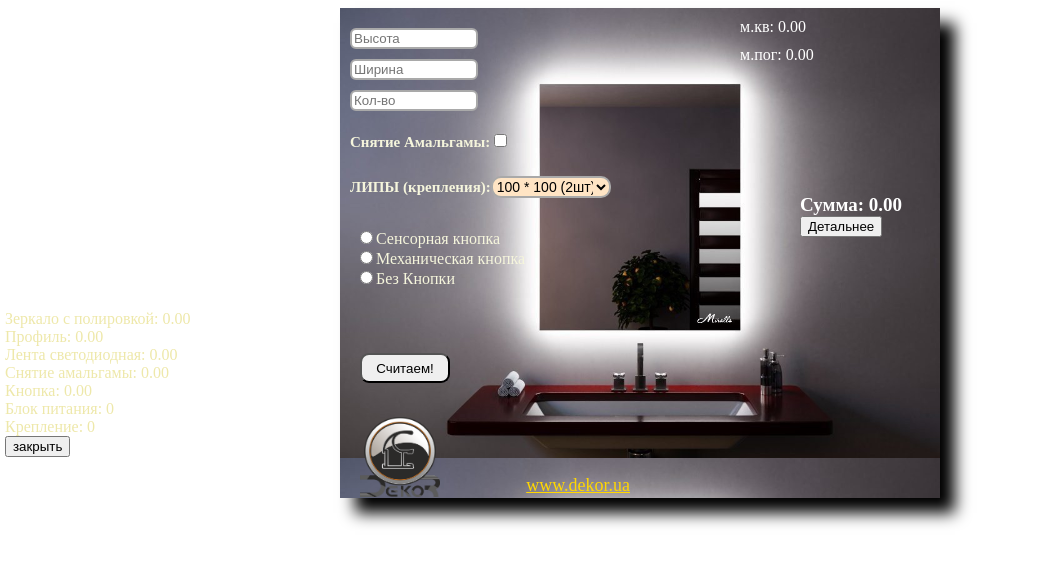
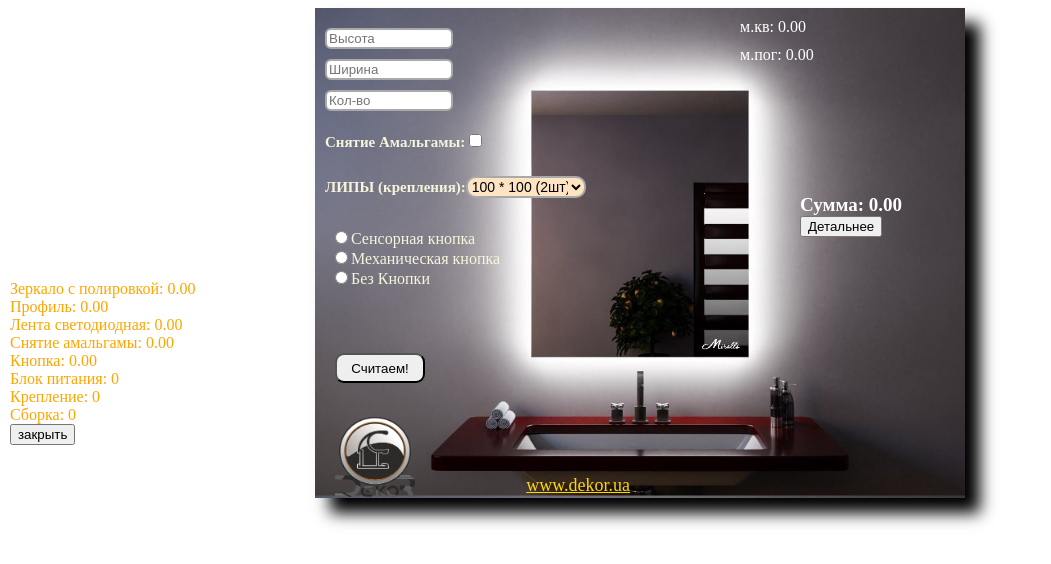
Before and after one commit to chetkiy777/lighting-mirror, a React (Create React App) app: page /#/showInfo in a window 1280 px wide. Shown: the top 564 px of the page, without its empty margins (0-1051 px from the left). Built offline with nearby package versions, Linux system fonts and the light colour scheme.

Commit message:
added install coast,change size app and some block

```diff
--- a/src/components/InputData.jsx
+++ b/src/components/InputData.jsx
@@ -8,7 +8,8 @@ import {
     setMkv,
     setMpog,
     setPowerBlock,
-    setLipsCoast
+    setLipsCoast,
+    setInstallCoast
 } from "../store/mainReducer";
 
 
@@ -38,6 +39,12 @@ export const InputData = () => {
         }
     }
 
+    const setCoastAmalgama = (isAmalgama) => {
+        if (isAmalgama) {
+            dispatch(setAmalgamaCoast(205))
+        }
+    }
+
 
     const handleSubmit = (e) => {
         e.preventDefault()
@@ -60,7 +67,9 @@ export const InputData = () => {
         dispatch(setMkv(data))
         dispatch(setMpog(data))
         dispatch(setAmalgama(data))
-        dispatch(setAmalgamaCoast(data))
+        dispatch(setInstallCoast(550))
+
+        setCoastAmalgama(data.isAmalgama)
 
         switch (data.btnType) {
             case "sensorBtn":
@@ -96,8 +105,8 @@ export const InputData = () => {
                     <label className={style.label} htmlFor="select">ЛИПЫ (крепления):
                     <select name="select" className={style.select}>
                         <option value="mini" >100 * 100 (2шт)</option>
-                        <option value="middle" >100 * 100 (2шт)</option>
-                        <option value="large" >100 * 100 (2шт)</option>
+                        <option value="middle" >150 * 90 (2шт)</option>
+                        <option value="large" >250 * 100 (2шт)</option>
                     </select>
                     </label>
                 </div>
--- a/src/components/ResultData.jsx
+++ b/src/components/ResultData.jsx
@@ -1,7 +1,6 @@
 import React from "react"
 import style from "./style.module.css"
 import {useSelector, useDispatch} from "react-redux";
-import {NavLink} from "react-router-dom";
 import {ShowInfo} from "./ShowInfo"
 import {showInfoToggle} from "../store/mainReducer"
 
@@ -19,6 +18,8 @@ export const ResultData = () => {
     const coastLED = useSelector(state => state.mainReducer.coastLED)
     const powerBlockType = useSelector(state => state.mainReducer.powerBlockType)
     const coastLips = useSelector(state => state.mainReducer.coastLips)
+    const installCoast = useSelector(state => state.mainReducer.installCoast)
+
 
     const openInfo = () => {
         dispatch(showInfoToggle(true))
@@ -28,7 +29,7 @@ export const ResultData = () => {
 
 
     let summ = (mkv * 514) + (mpog * 29) + (mkv * coastAmalgama) + (mpog * coastLED)
-               + (mpog * profileCoast) + btnTypeCoast + powerBlockType + coastLips
+               + (mpog * profileCoast) + btnTypeCoast + powerBlockType + coastLips + installCoast
 
 
 
--- a/src/components/ShowInfo.jsx
+++ b/src/components/ShowInfo.jsx
@@ -15,6 +15,8 @@ export const ShowInfo = () => {
     const btnTypeCoast = useSelector(state => state.mainReducer.btnTypeCoast)
     const powerBlockType = useSelector(state => state.mainReducer.powerBlockType)
     const coastLips = useSelector(state => state.mainReducer.coastLips)
+    const installCoast = useSelector(state => state.mainReducer.installCoast)
+
 
     const close = () => {
         dispatch(showInfoToggle(false))
@@ -31,6 +33,8 @@ export const ShowInfo = () => {
             <div className="resItem">Кнопка: {btnTypeCoast.toFixed(2)} </div>
             <div className="resItem">Блок питания: {powerBlockType} </div>
             <div className="resItem">Крепление: {coastLips} </div>
+            <div className="resItem">Сборка: {installCoast} </div>
+
 
             <button onClick={() => close()}>закрыть</button>
         </div>
--- a/src/components/style.module.css
+++ b/src/components/style.module.css
@@ -104,9 +104,9 @@ form {
 .showInfoBlock {
     display: block;
     position: absolute;
-    color: palegoldenrod;
-    top: 310px;
-    left: 5px;
+    color: orange;
+    top: 280px;
+    left: 10px;
 }
 
 .showInfoBlock a {
--- a/src/store/mainReducer.js
+++ b/src/store/mainReducer.js
@@ -7,6 +7,7 @@ const SET_SHOW_INFO = 'SET_SHOW_INFO'
 const SET_BUTTON_COAST = 'SET_BUTTON_COAST'
 const SET_POWER_BLOCK = 'SET_POWER_BLOCK'
 const SET_LIPS_COAST = 'SET_LIPS_COAST'
+const SET_INSTALL_COAST = 'SET_INSTALL_COAST'
 
 
 
@@ -27,7 +28,8 @@ let initialState = {
     btnTypeCoast: 0,
     coastLED: 85,
     powerBlockType: 0,
-    coastLips: 0
+    coastLips: 0,
+    installCoast: 0
 }
 
 const mainReducer = (state = initialState, action) => {
@@ -39,7 +41,7 @@ const mainReducer = (state = initialState, action) => {
         case SET_AMALGAMA:
             return {...state, isAmalgama: action.data.isAmalgama }
         case SET_AMALGAMA_COAST:
-            return {...state, coastAmalgama: action.data.isAmalgama ? state.coastAmalgama = state.mkv * 205 : state.coastAmalgama = 0 }
+            return {...state, coastAmalgama: action.payload}
         case SET_LIGHT_TYPE_COAST:
             return {...state, coastLightType: state.coastLightType * state.mpog}
         case SET_SHOW_INFO:
@@ -50,6 +52,8 @@ const mainReducer = (state = initialState, action) => {
             return {...state, powerBlockType: action.payload}
         case SET_LIPS_COAST:
             return {...state, coastLips: action.payload}
+        case SET_INSTALL_COAST:
+            return {...state, installCoast: action.payload}
         default: return state
     }
 }
@@ -60,7 +64,7 @@ export const setMpog = (data) => ({type: SET_MPOG, data})
 
 export const setAmalgama = (data) => ({type: SET_AMALGAMA, data})
 
-export const setAmalgamaCoast = (data  ) => ({type: SET_AMALGAMA_COAST, data})
+export const setAmalgamaCoast = (payload)   => ({type: SET_AMALGAMA_COAST, payload})
 
 export const setButtonCoast = (btnTypeCoast) => ({type: SET_BUTTON_COAST, btnTypeCoast})
 
@@ -70,6 +74,9 @@ export const setPowerBlock = (payload) => ({type: SET_POWER_BLOCK, payload})
 
 export const setLipsCoast = (payload) => ({type: SET_LIPS_COAST, payload})
 
+export const setInstallCoast = (payload) => ({type: SET_INSTALL_COAST, payload})
+
+
 
 
 
--- a/src/style.module.css
+++ b/src/style.module.css
@@ -9,7 +9,7 @@
     grid-gap: 20px;
     background-image: url("./img/2.jpg");
     background-size: 100%;
-    max-width: 600px;
+    max-width: 650px;
     height: 490px;
     margin: 0 auto;
     box-shadow: 15px 15px 15px black;
```
Also changed, not shown: 10 other files (tests, documents, lock files or other folders).
